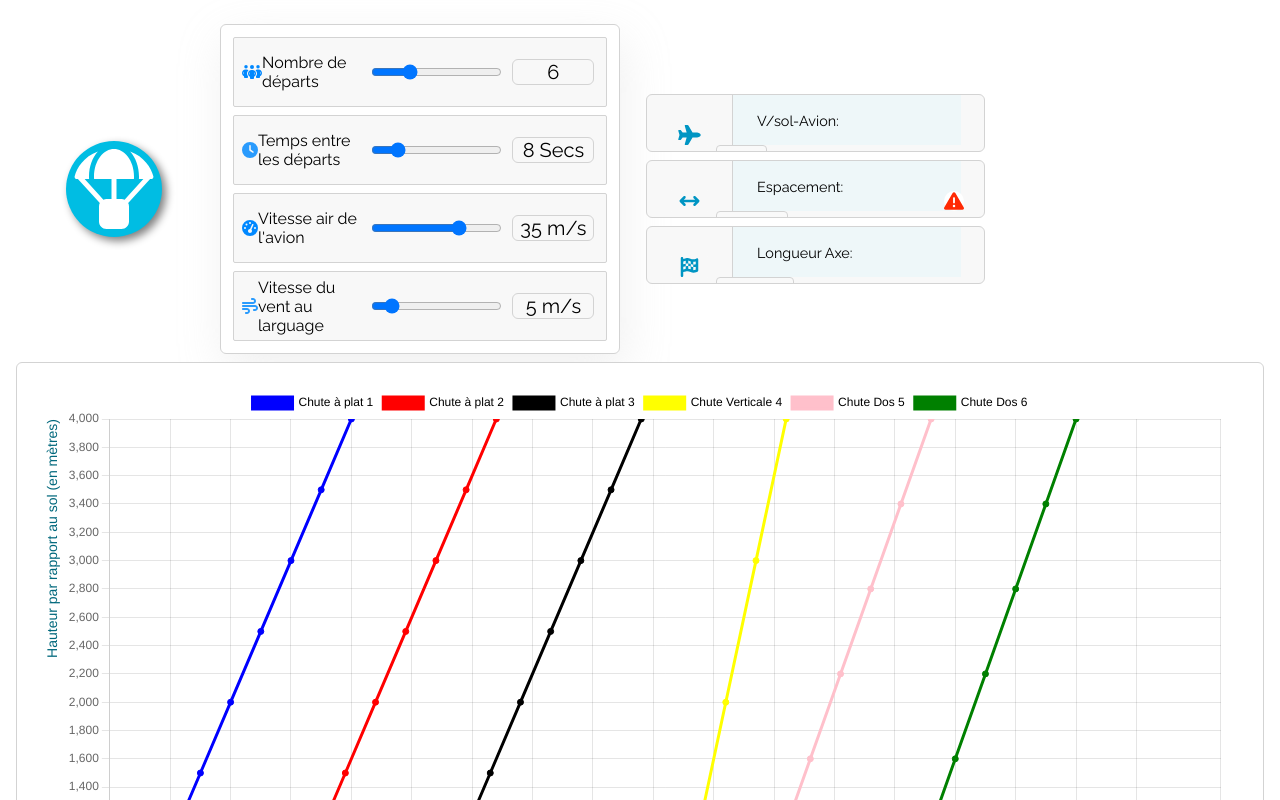
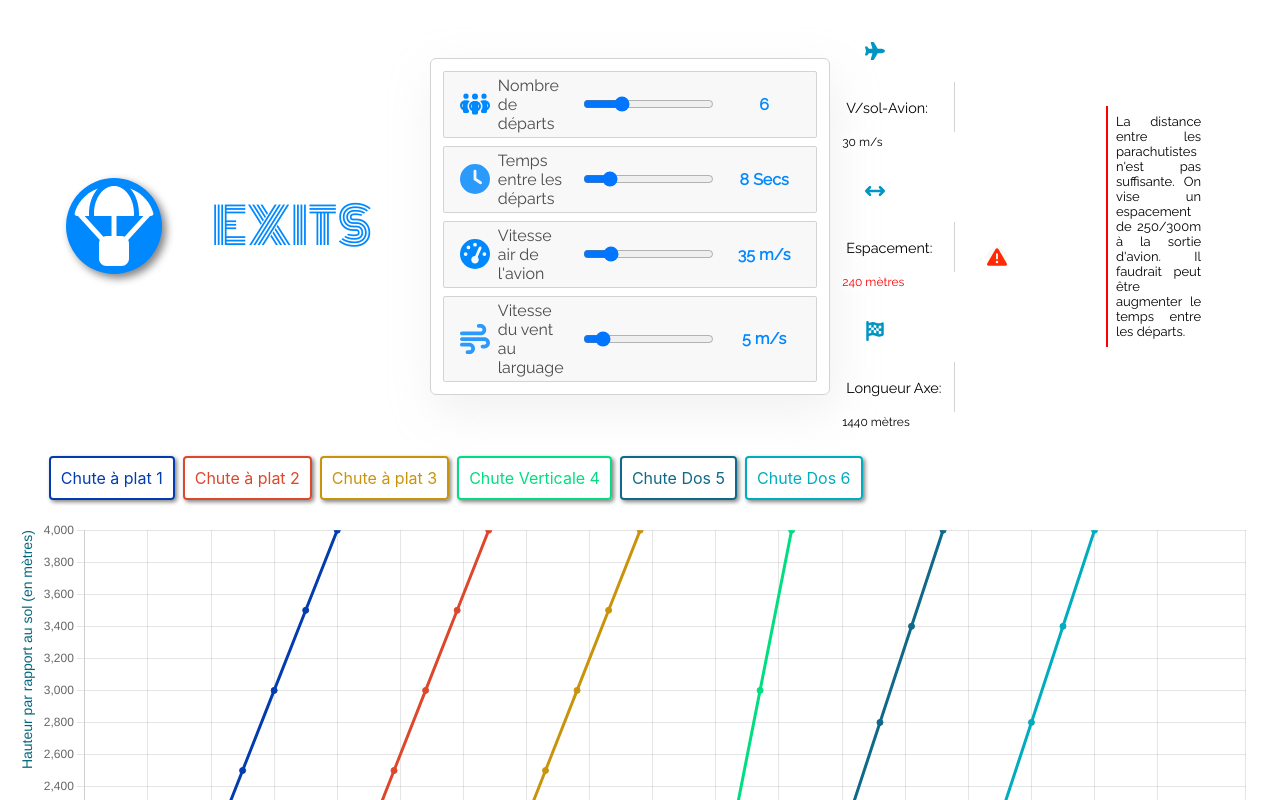
Before and after one commit to ClementBenezech/drop-simulator, a React (Create React App) app in the folder my-app/: page / in a window 1280 px wide. Shown: the top 800 px of the page. Built offline with nearby package versions, Linux system fonts and the light colour scheme.

Commit message:
added some more styling, and a work in progress in order to build an interactive legend for the trajectory chart.

```diff
--- a/my-app/public/index.html
+++ b/my-app/public/index.html
@@ -27,6 +27,9 @@
     <link rel="preconnect" href="https://fonts.googleapis.com">
 <link rel="preconnect" href="https://fonts.gstatic.com" crossorigin>
 <link href="https://fonts.googleapis.com/css2?family=Raleway&display=swap" rel="stylesheet">
+<link rel="preconnect" href="https://fonts.googleapis.com">
+<link rel="preconnect" href="https://fonts.gstatic.com" crossorigin>
+<link href="https://fonts.googleapis.com/css2?family=Monoton&display=swap" rel="stylesheet">
     <title>React App</title>
   </head>
   <body>
--- a/my-app/src/App.tsx
+++ b/my-app/src/App.tsx
@@ -86,7 +86,8 @@ export const AppContainer = styled.div`
   justify-content: center;
   padding: 16px;
   box-sizing: border-box;
-  width: 100vw;
+  width: 100%;
+  overflow:hidden;
   @media ${devices.mobile} {
     flex-direction: column;
   }
--- a/my-app/src/components/Header/Header.style.tsx
+++ b/my-app/src/components/Header/Header.style.tsx
@@ -7,7 +7,7 @@ width: 80px;
 height: 80px;
 border-radius: 50%;
 font-size: 40px;
-background-color: #00bde3;
+background-color: #0088ff;
 padding: 8px;
 color:white;
 box-shadow: 4px 4px 8px grey;
@@ -16,6 +16,18 @@ margin-right: 50px;
 @media ${devices.mobile} {
     display: none;
   }
+
+`
+
+export const StyledTextLogo = styled.div`
+
+font-size: 50px;
+color: #0088ff;
+padding: 0px;
+margin-right: 50px;
+
+font-family: 'Monoton'
+
 
 `
 
@@ -57,10 +69,10 @@ export const ComputedDataContainer = styled.div`
 
     display: flex;
     justify-content: space-evenly;
-    width: 30%;
-    align-items:center;
+    width: 20%;
+    align-items:space-between;
     color: black;
-    height: 100%;
+    height: max-content;
     flex-wrap: wrap;
 
     @media ${devices.mobile} {
@@ -79,14 +91,14 @@ export const StyledKeyInfoLabel = styled.div`
     max-width: 100%;
     align-items: center;
     justify-content: flex-start;
-    background: #b6efff27;
-    border-left:1px solid lightgrey;;
-    min-width: 180px;
+    border-right:1px solid lightgrey;
+    padding: 0 8px 0 8px;
+    min-width: 100px;
     height: 50px;
     font-size: 0.9rem;
-    padding: 0 24px;
-    margin-left: 24px;
-    text-align:left;
+    text-align:right;
+
+
     @media ${devices.mobile} {
     width: 30%;
     min-width: 140px;
@@ -105,12 +117,14 @@ export const StyledKeyInfoValue = styled.div`
     align-items: center;
     justify-content: flex-start;
     background: #ffffff2e;
-    border: 1px solid lightgrey;;
     border-radius: 4px;
-    padding: 4px;
-    margin-left: 8px;
     height: 20px;
     font-size: 12px;
+    width: 100px;
+    margin-left: 4px;
+    @media ${devices.mobile} {
+     font-size:16px;
+    }
 `
 
 export const StyledKeyValueLabelContainer = styled.div`
@@ -123,17 +137,16 @@ export const StyledKeyValueLabelContainer = styled.div`
 
 export const StyledKeyInfoIcon = styled(FontAwesomeIcon)`
 display: flex;
-width: fill-available;
 align-items: center;
 justify-content: center;
-background: #f8f8f8;
 border: 1px solid transparent;
 border-radius: 2px;
 margin: 4px 0;
-width: 35px;
+margin-left: 10px;
+width: 20px;
 color: #0095c3;
 font-size: 20px;
-margin-left: 24px
+padding: 16px;
 
 `
 
@@ -143,8 +156,6 @@ width: fill-available;
 align-items: center;
 justify-content: space-between;
 background: #f8f8f8;
-
-background: #ffffff;
 border-radius: 50%;
 margin: 4px 0;
 width: 20px;
@@ -172,16 +183,39 @@ flex-wrap: wrap;
 width: fill-available;
 align-items: center;
 justify-content: flex-start;
-background: #f8f8f8;
-border: 1px solid lightgrey;
 overflow: hidden;
 border-radius: 6px;
 margin: 4px 0;
-height: 56px;
-width: 90%;
+height: max-content;
 @media ${devices.mobile} {
     width: 100%;
     flex-wrap: nowrap;
 }
 
+
 `
+
+export const StyledAlertMessage = styled.div`
+display: flex;
+flex-wrap: wrap;
+width: fill-available;
+align-items: center;
+justify-content: flex-start;
+overflow: hidden;
+
+margin: 4px 0;
+height: max-content;
+text-align: justify;
+width: 40%;
+font-size: 13px;
+color:black;
+border-left: 2px solid red;
+padding: 8px;
+
+@media ${devices.mobile} {
+    width: 100%;
+    flex-wrap: nowrap;
+}
+
+
+`
--- a/my-app/src/components/Header/Header.tsx
+++ b/my-app/src/components/Header/Header.tsx
@@ -2,7 +2,7 @@ import { useContext } from "react"
 import { AppGlobalContext } from "../../App"
 import InputWithLabel from "../InputWithLabel/InputWithLabel"
 import * as S from "./Header.style"
-import { faPeopleGroup, faClockFour, faGaugeHigh, faWind, faPen, faArrowsLeftRight, faExclamationTriangle, faPerson, faFlagCheckered, faDoorOpen, faSkull, faCheck, faPlane, faEarthEurope, faParachuteBox } from '@fortawesome/free-solid-svg-icons'
+import { faPeopleGroup, faClockFour, faGaugeHigh, faWind, faArrowsLeftRight, faExclamationTriangle, faFlagCheckered, faSkull, faCheck, faPlane, faParachuteBox } from '@fortawesome/free-solid-svg-icons'
 
 export const Header = () => {
     const AppContext = useContext(AppGlobalContext)
@@ -17,11 +17,12 @@ export const Header = () => {
 
     return <S.HeaderContainer>
         <S.StyledLogo icon={faParachuteBox} />
+        <S.StyledTextLogo>EXITS</S.StyledTextLogo>
         <S.InputsContainer>
 
             <InputWithLabel min={1} max={20} unit="" icon={faPeopleGroup} label="Nombre de départs" value={AppContext.getProperties.dropsByRun} onChange={AppContext.setProperties.setDropsByRun} />
             <InputWithLabel min={0} max={50} unit="Secs" icon={faClockFour} label="Temps entre les départs" value={AppContext.getProperties.timeBetweenDrops} onChange={AppContext.setProperties.setTimeBetweenDrops} />
-            <InputWithLabel min={0} max={50} unit="m/s" icon={faGaugeHigh} label="Vitesse air de l'avion" value={AppContext.getProperties.planeAirSpeedUponExit} onChange={AppContext.setProperties.setPlaneAirSpeedUponExit} />
+            <InputWithLabel min={30} max={60} unit="m/s" icon={faGaugeHigh} label="Vitesse air de l'avion" value={AppContext.getProperties.planeAirSpeedUponExit} onChange={AppContext.setProperties.setPlaneAirSpeedUponExit} />
             <InputWithLabel min={0} max={50} unit="m/s" icon={faWind} label="Vitesse du vent au larguage" value={AppContext.getProperties.frontWindVectorUponExit} onChange={AppContext.setProperties.setFrontWindVectorUponExit} />
 
         </S.InputsContainer>
@@ -64,6 +65,14 @@ export const Header = () => {
                 }
             </S.StyledKeyInfoContainer>
         </S.ComputedDataContainer>
+        <S.ComputedDataContainer>
+            {horizontalSeparationDistanceIsTooShort &&
+                <S.StyledAlertMessage>La distance entre les parachutistes n'est pas suffisante. On vise un espacement de 250/300m à la sortie d'avion. Il faudrait peut être augmenter le temps entre les départs.</S.StyledAlertMessage>
+            }
+            {horizontalRunDistanceIsLong &&
+                <S.StyledAlertMessage>La distance par rapport au sol parcourue pendant le larguage est élevée. Ce n'est pas nécéssairement un problème en fonction de la configuration de la zone de saut. On peut eventuellement diviser le largage en 2 passages.  </S.StyledAlertMessage>
+            }
+        </S.ComputedDataContainer>
     </S.HeaderContainer >
 
 }
--- a/my-app/src/components/InputWithLabel/InputWithLabel.style.tsx
+++ b/my-app/src/components/InputWithLabel/InputWithLabel.style.tsx
@@ -13,7 +13,7 @@ export const StyledInput = styled.input`
 
     @media ${devices.mobile} {
         position:absolute;
-        top:20px;
+        top:26px;
         left:64px;
         max-width: 45vw;
     }
@@ -25,12 +25,12 @@ export const StyledIcon = styled(FontAwesomeIcon)`
     margin: 0 4px;
     margin-right: 0px;
     box-sizing: border-box;
+    height: 30px;
+        width: 30px;
+        padding: 8px;
     @media ${devices.mobile} {
         font-size: 20px;
         background: #fefefe;
-        height: 30px;
-        width: 30px;
-        padding: 8px;
         border-radius: 50%;
         box-shadow: 2px 2Px 8Px #d2d2d2;
     }
@@ -46,14 +46,15 @@ export const StyledEditIcon = styled(FontAwesomeIcon)`
 
 export const StyledLabel = styled.label`
     font-size: 16px;
+    color: #2a2a2ad6;
     margin-right: 10px;
     width: 80%;
     text-align: left;
     @media ${devices.mobile} {
         font-size: 14px;
         position:absolute;
-        top:4px;
-        left:18%;
+        top:8px;
+        left:19%;
         width: 58%;
         text-align: left;
 
@@ -61,14 +62,20 @@ export const StyledLabel = styled.label`
 `
 
 export const StyledValue = styled.div`
-    font-size: 20px;
+    font-size: 16px;
     margin-right: 10px;
     min-width: 80px;
     max-width: 100px;
     text-align: center;
-    border: 1px solid lightgrey;
+
     border-radius: 6px;
     margin: 0 8px;
+    height: 100%;
+    display:flex;
+    align-items:center;
+    justify-content: center;
+    color: #0088ff;
+    font-weight: bold;
 
 `
 
@@ -83,7 +90,6 @@ export const InputContainer = styled.div`
     border-radius: 2px;
     position: relative;
     margin: 4px 0;
-    height: 60px;
     &:nth-child(odd) {
 
         ${StyledIcon} {
--- a/my-app/src/components/MainContent.tsx
+++ b/my-app/src/components/MainContent.tsx
@@ -15,6 +15,7 @@ import {
 } from 'chart.js';
 import { Bubble, Scatter } from 'react-chartjs-2';
 import { getSkydiverData } from "../utils/getSkydiverData";
+import { wrap } from "module";
 
 var randomColor = require('randomcolor'); // import the script
 
@@ -41,13 +42,12 @@ export type Dataset = {
 
 export const MainContentContainer = styled.div`
 width: 100%;
-
-height: 70vh;
+height: 68vh;
 position:relative;
 overflow: hidden;
 background: white;
-border: 1px solid lightgrey;
-padding: 24px;
+
+
 box-sizing: border-box;
 border-radius: 6px;
 
@@ -62,7 +62,7 @@ export const MainContent = () => {
         AppContext.getProperties.skydiversParameters.forEach((skydiver, index) => {
             const horizontalStartingPoint = index * horizontalSeparationDistance;
             const skydiverId = index + 1;
-            const color: string[] = ['blue', 'red', 'black', 'yellow', 'pink', "green", 'orange', 'brown', 'grey', "purple"]
+            const color: string[] = ['#023caf', '#DD482D', '#c9940c', '#00de81', '#0F6988', "#00ADBE", 'orange', 'brown', 'grey', "purple"]
             datasets.push(
                 {
                     label: `${skydiver.name} ${skydiverId}`,
@@ -93,11 +93,15 @@ export const MainContent = () => {
             legend: {
                 position: 'top' as const,
                 align: 'center' as const,
-                backgroundColor: "red",
+                display: false,
                 labels: {
-                    color: "black",
+                    usePointStyle: true,
+                    align: "center",
+                    color: "grey",
                     backgroundColor: "red",
                     borderColor: "blue",
+                    boxWidth: 200,
+                    padding: 10,
                 }
             },
             title: {
@@ -151,10 +155,20 @@ export const MainContent = () => {
 
     console.log(skydiversDatasets)
 
+    const LegendElements = skydiversDatasets.datasets.map(skydiver => {
+        return <div style={{
+            color: skydiver.backgroundColor, boxShadow: "2px 2px 4px grey", marginTop: "8px", margin: "4px", borderRadius: "4px", minWidth: "4%", height: "20px", padding: "10px", display: "flex", alignItems: "center", border: `2px solid ${skydiver.backgroundColor}`
+        }}> {skydiver.label}</div >
+    })
+
     return (
-        < MainContentContainer  >
-            <Scatter options={options} data={skydiversDatasets} />
-        </MainContentContainer >
+        <>
+            <div style={{ display: "flex", margin: "16px 0", flexWrap: "wrap", width: "93vw", justifyContent: "flex-start" }}>{LegendElements}</div>
+            < MainContentContainer  >
+
+                <Scatter options={options} data={skydiversDatasets} />
+            </MainContentContainer >
+        </>
     )
 
 }
```
